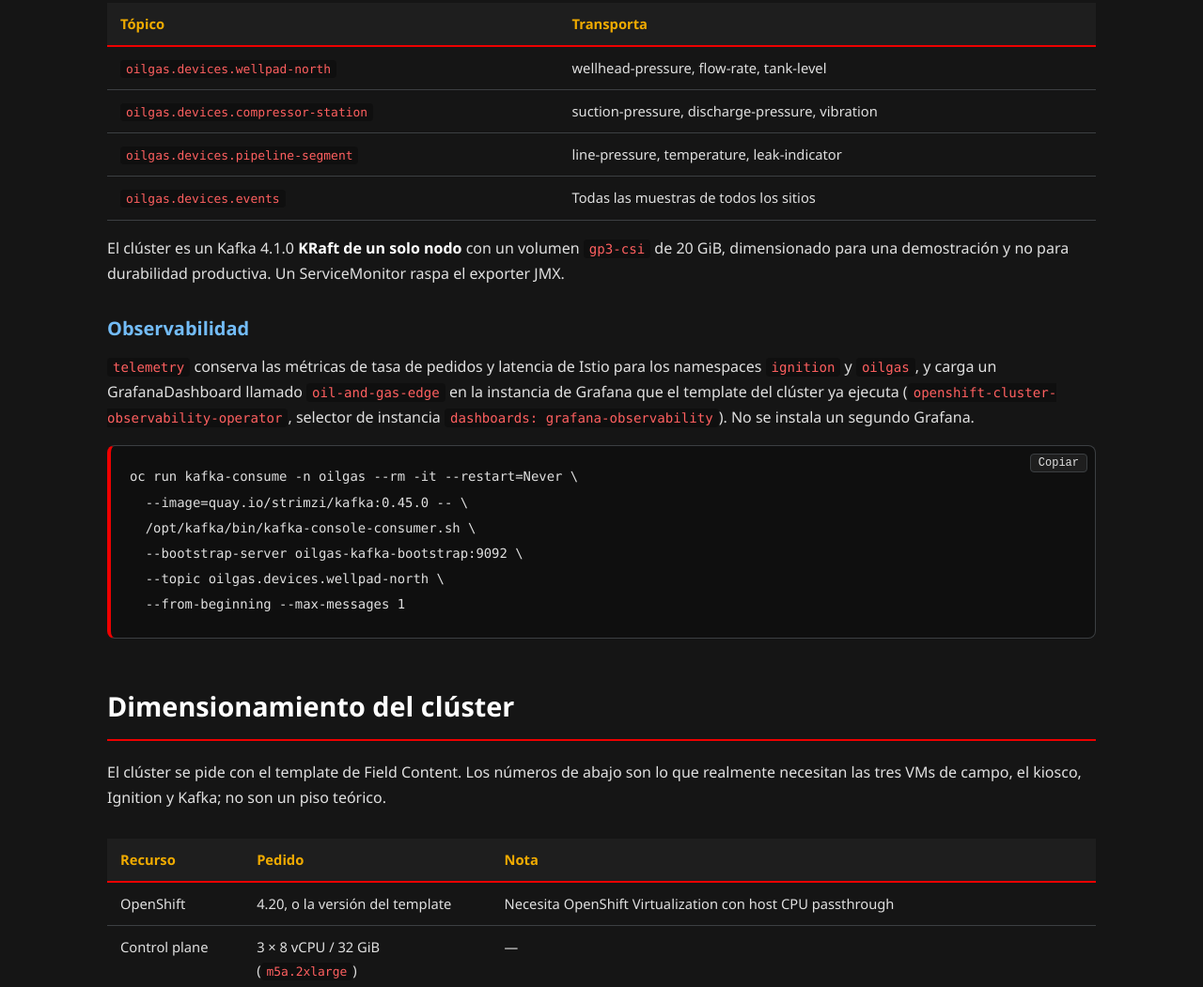
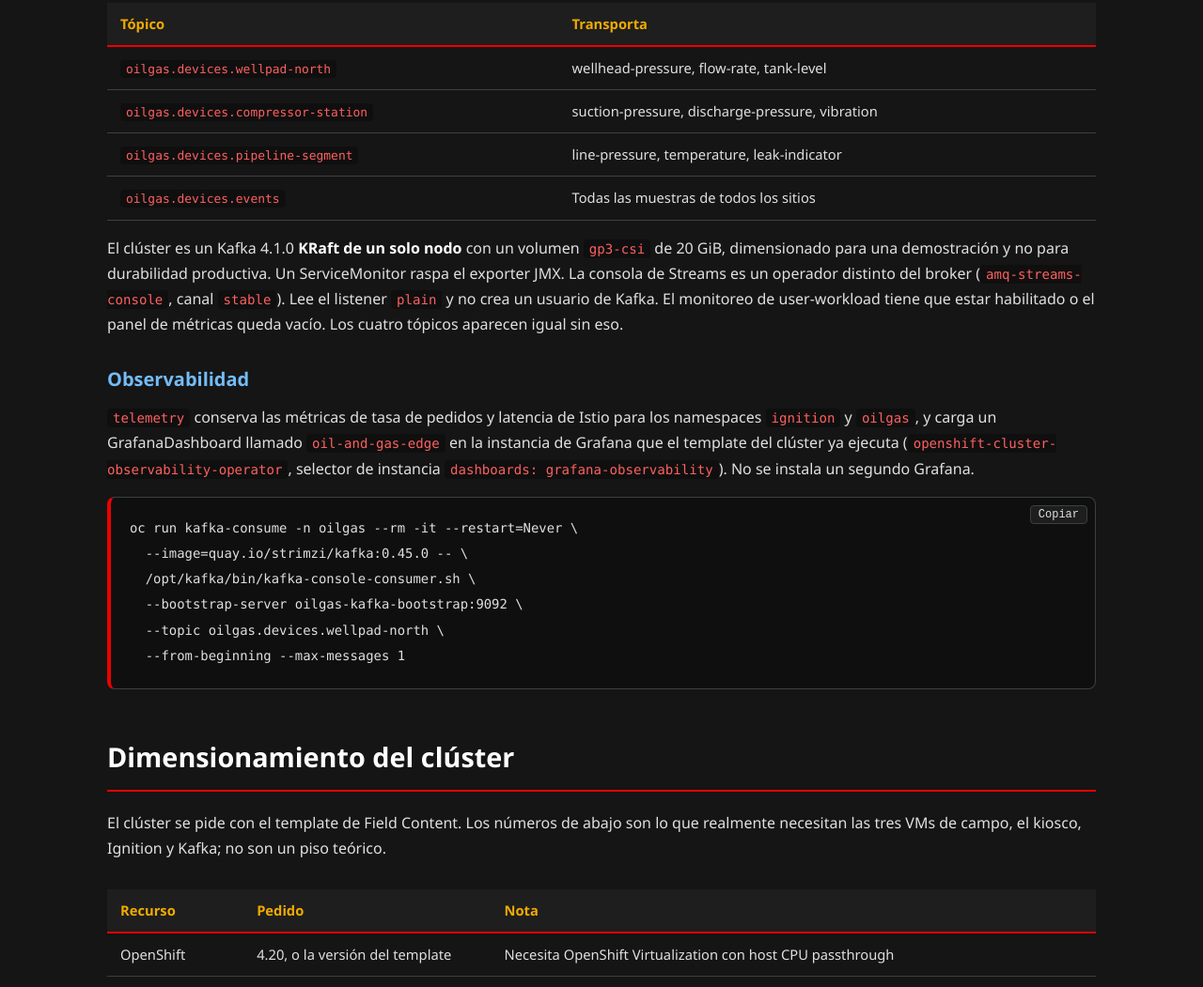
Before and after one commit to maximilianoPizarro/oil-and-gas-edge, a plain HTML site: page docs/es/index.html in a window 1280 px wide. Shown: the part 10058-11109 px from the top of the page at 94% size. Drawn offline with Linux system fonts and the light colour scheme.

Commit message:
Add the Streams console for the oilgas cluster.
The console joins the existing plaintext listener and does not create a Kafka user.

Co-authored-by: Cursor <cursoragent@cursor.com>

```diff
--- a/docs/es/index.html
+++ b/docs/es/index.html
@@ -492,6 +492,8 @@ oc get externalsecret -n oilgas-edge</code></pre>
       El clúster es un Kafka 4.1.0 <strong>KRaft de un solo nodo</strong> con un volumen <code>gp3-csi</code> de 20 GiB,
       dimensionado para una demostración y no para durabilidad productiva. Un ServiceMonitor raspa el exporter
       JMX.
+      La consola de Streams es un operador distinto del broker (<code>amq-streams-console</code>, canal <code>stable</code>).
+      Lee el listener <code>plain</code> y no crea un usuario de Kafka. El monitoreo de user-workload tiene que estar habilitado o el panel de métricas queda vacío. Los cuatro tópicos aparecen igual sin eso.
     </p>
 
     <h3>Observabilidad</h3>
```
Also changed, not shown: docs/index.html (+2 -0 lines), 5 other files.
